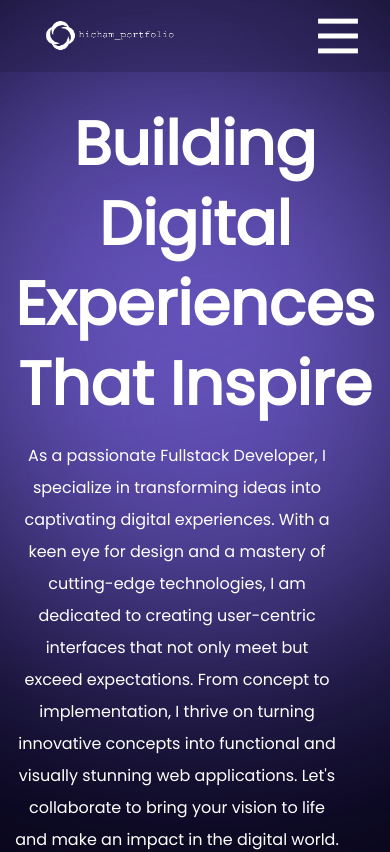
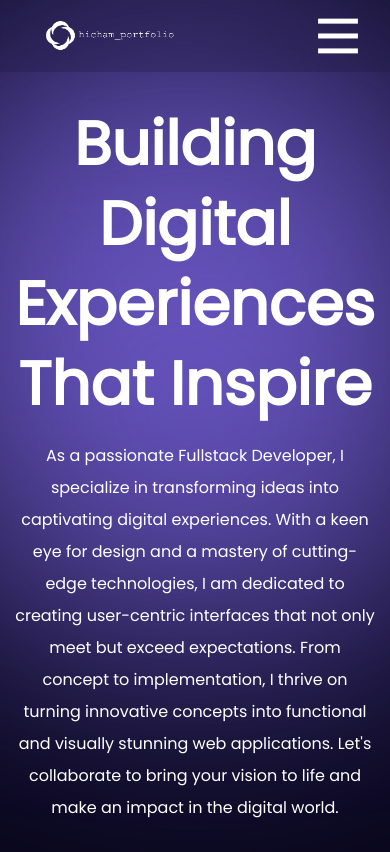
Before and after one commit to hichamrox/MyPortfolio, a React (Vite) app: page / in a window 390 px wide. Shown: the top 852 px of the page. Built offline with nearby package versions, Linux system fonts and the light colour scheme.

Commit message:
margin hero

```diff
--- a/src/components/Hero/Hero.css
+++ b/src/components/Hero/Hero.css
@@ -102,6 +102,7 @@
         flex-direction: column;
         align-items: center;
         justify-content: center;
+        margin: 0.5rem;
     }
 
     .hero-content {
@@ -109,7 +110,7 @@
         align-items: center;
     }
     .hero-content p{
-        width: 90%;
+        width: 100%;
     }
   .hero-icons {
     display: grid;
```
